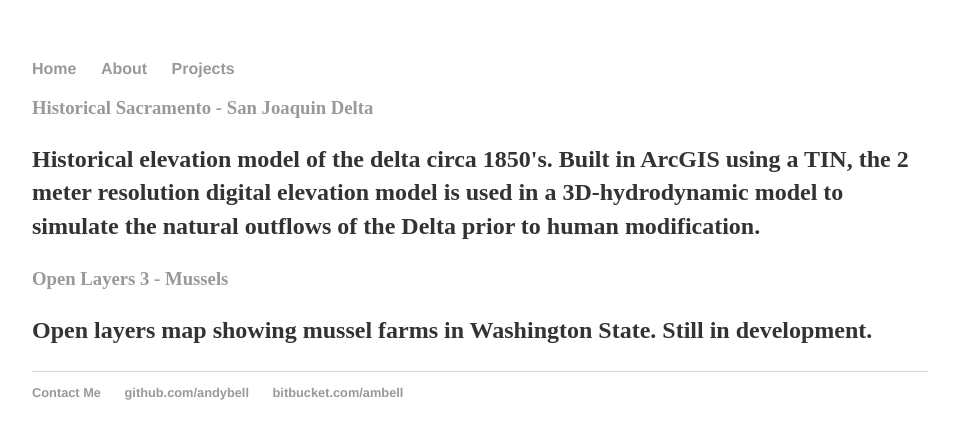
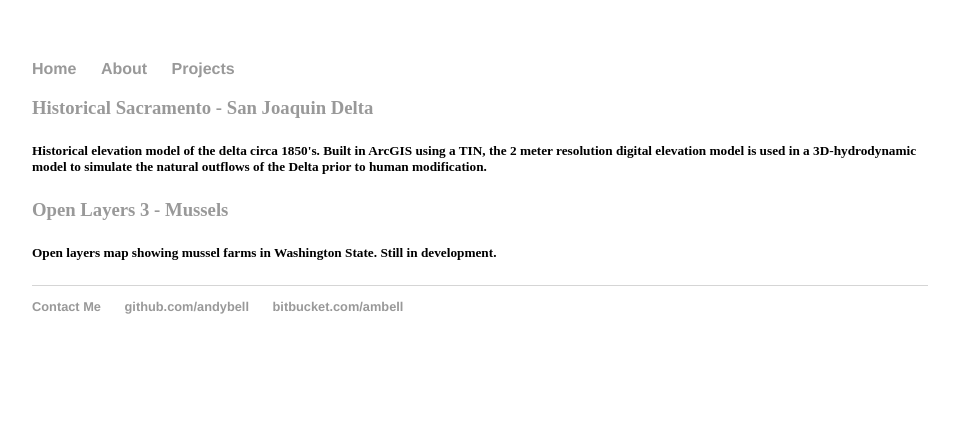
Before and after one commit to andybell/andybell.github.io, a Jekyll site: the page built from projects/index.html, in a window 1280 px wide. Shown: the top 439 px of the page, without its empty margins (160-1119 px from the left). Built offline with Jekyll 4.4.1, drawn with Linux system fonts in a browser that asks for light colours.

Commit message:
format fixes

```diff
--- a/about/index.html
+++ b/about/index.html
@@ -14,7 +14,7 @@ title: About me
 	I'm a GIS project specialist that works on a variety of projects related to water in California.
 	Prior to working at the Center for Watershed Sciences, I worked at
 	<a href= "http://www.sierrastreamsinstitute.org/"> Sierra Streams Institute</a> in Nevada City, CA.
-	I attended Bowdoin College in Brunswick, Maine and graduated in 2001 with a degree in biology (honors)and environmental studies.
+	I attended Bowdoin College in Brunswick, Maine and graduated in 2011 with a degree in biology (honors)and environmental studies.
 	</h4></p>
 
 </div><!-- /.blurb -->
--- a/index.html
+++ b/index.html
@@ -15,8 +15,8 @@
 		</nav>
 		<div class="container">
     		<div class="blurb">
-        		<h1>Hi there, Andy</h1>
-				<p>Something here put something here</p>
+        		<h1>Andy Bell</h1>
+				<p><h5>Website hosted on github.com pages. It is still in development</h5></p>
     		</div><!-- /.blurb -->
 		</div><!-- /.container -->
 		<footer>
--- a/projects/Mussel_Sites.html
+++ b/projects/Mussel_Sites.html
@@ -1,7 +1,3 @@
----
-layout: default
-title: Mussel OpenLayers Project Page
----
 <!doctype html>
 <html lang="en">
   <head>
--- a/projects/index.html
+++ b/projects/index.html
@@ -4,13 +4,13 @@ title: Projects Page
 ---
 <div class="blurb">
 	<h3><a href="/projects/hdem.html">Historical Sacramento - San Joaquin Delta</a></h3>
-	<h4><p>Historical elevation model of the delta circa 1850's. Built in ArcGIS using a TIN, the
+	<p><h5>Historical elevation model of the delta circa 1850's. Built in ArcGIS using a TIN, the
 	2 meter resolution digital elevation model is used in a 3D-hydrodynamic model to simulate the
-	natural outflows of the Delta prior to human modification. </p></h4>
+	natural outflows of the Delta prior to human modification.</h5></p>
 </div><!-- /.blurb -->
 
 
 <div class="blurb">
 	<h3><a href="/projects/Mussel_Sites.html">Open Layers 3 - Mussels</a></h3>
-	<h4><p>Open layers map showing mussel farms in Washington State. Still in development.</p><h4>
+	<p><h5>Open layers map showing mussel farms in Washington State. Still in development.</h5></p>
 </div><!-- /.blurb -->
```
